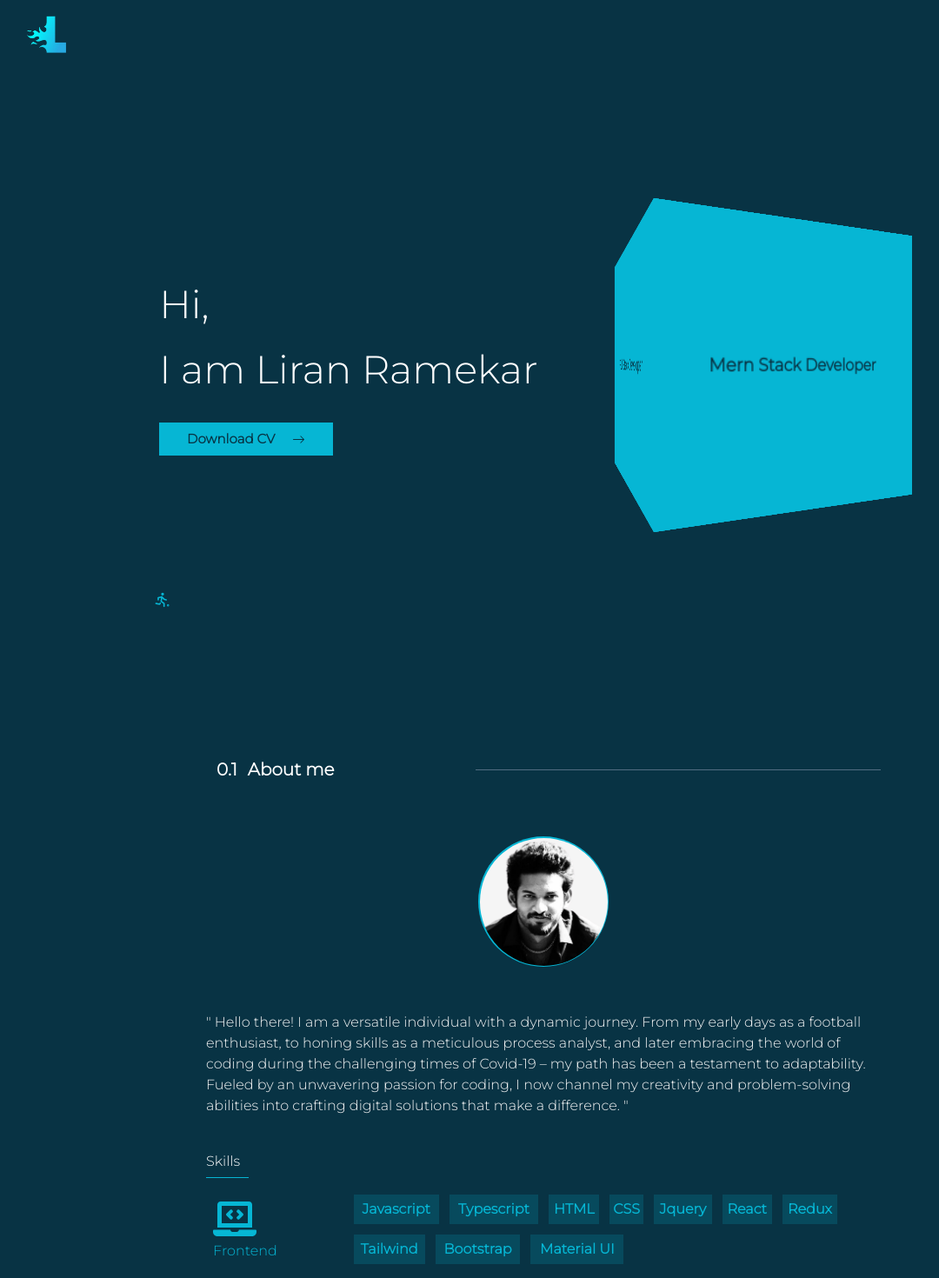
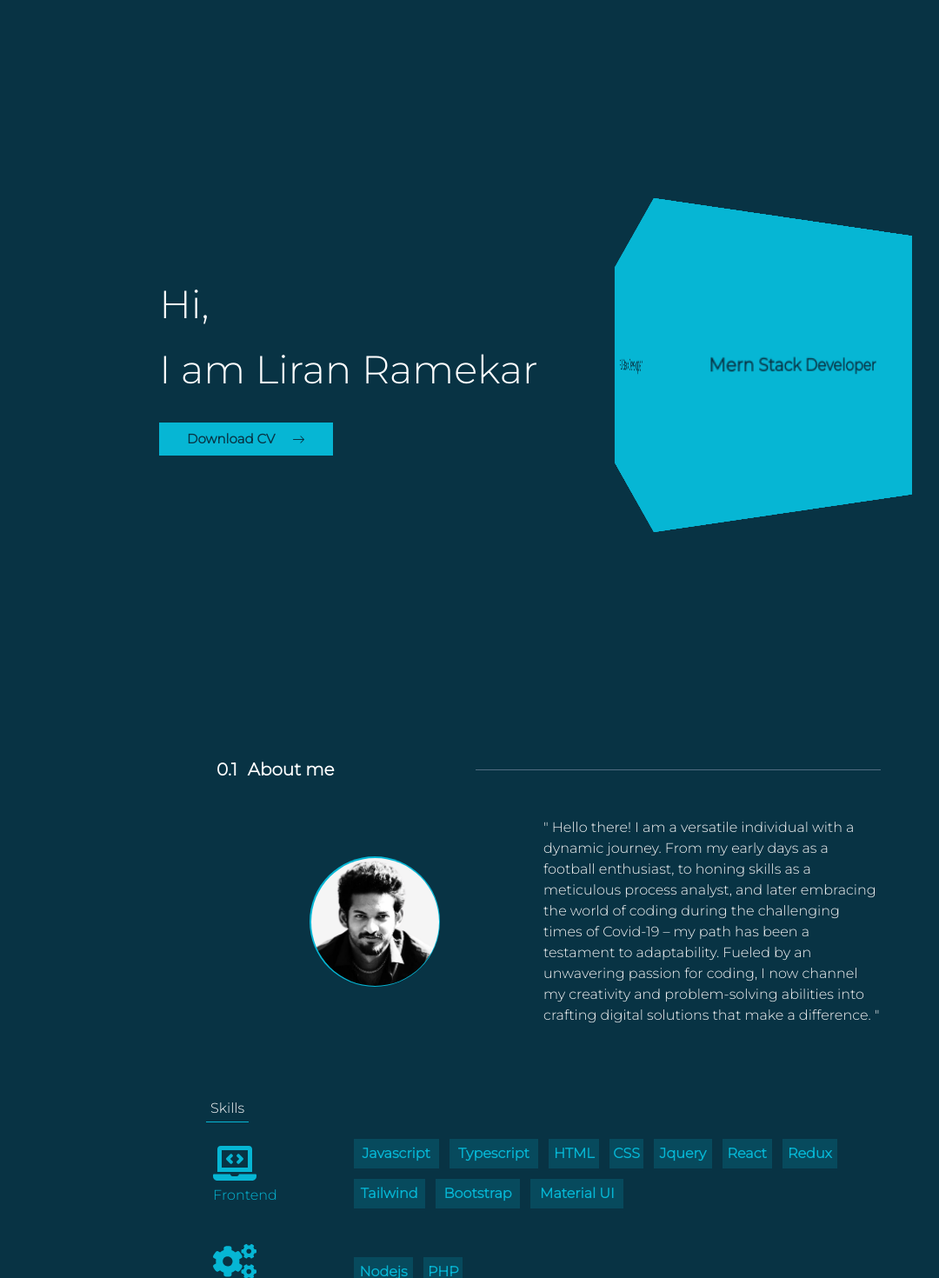
Before and after one commit to lyran10/portfolioLatest, a React (Create React App) app: page / in a window 1280 px wide. Shown: the top 1470 px of the page at 87% size, without its empty margins (15-1095 px from the left). Built offline with nearby package versions, Linux system fonts and the light colour scheme.

Commit message:
portfolio

```diff
--- a/src/components/about/about.tsx
+++ b/src/components/about/about.tsx
@@ -86,15 +86,13 @@ export const About = () => {
   return (
     <section id="about" className={`aboutMe w-full lg:w-[70%] py-10 px-[10px] md:px-[60px] lg:px-[60px] bg-cyan-950 text-white mb-[30px]`}>
          <Header showContent={showContent} showAfter={showAfter} beforeContent={"before:content-['About_me']"} beforeNum={"before:content-['0.1']"} num={"0.1"} content={"About me"}/>
-         <Image opacity={opacity} intersection={intersection}/>
-      <div className=''>
-
+          <div className='w-full flex flex-col md:flex-col lg:flex-row'>
+          <Image opacity={opacity} intersection={intersection}/>
           <Content showContent={showContent}/>
-          <div className='w-[100%] m-auto flex flex-col gap-5 mt-10 mb-10'>
+      </div>
+      <div className='w-[100%] m-auto flex flex-col gap-5 mt-10 mb-10'>
           <Skills showContent={showContent} showAfter={showAfter}/>
           </div>
-
-      </div>
     </section>
   )
 }
--- a/src/components/about/content.tsx
+++ b/src/components/about/content.tsx
@@ -7,7 +7,7 @@ type Props = {
 export const Content = ({showContent} : Props) => {
 
   return (
-    <div className='w-[100%] h-full flex-col mb-10 m-auto text-center md:text-start lg:text-start text-[#f5f5f5] mt-10'>
+    <div className='w-full md:w-full lg:w-[50%] flex-col mb-10 m-auto text-center md:text-start lg:text-start text-[#f5f5f5] mt-10'>
          <span className={`overflow-hidden relative ${showContent ? "before:top-0 before:opacity-1" : "before:top-[100%] invisible before:opacity-0"} before:content-['"_Hello_there!_I_am_a_versatile_individual_with_a_dynamic_journey._From_my_early_days_as_a_football_enthusiast,_to_honing_skills_as_a_meticulous_process_analyst,_and_later_embracing_the_world_of_coding_during_the_challenging_times_of_Covid-19_–_my_path_has_been_a_testament_to_adaptability._Fueled_by_an_unwavering_passion_for_coding,_I_now_channel_my_creativity_and_problem-solving_abilities_into_crafting_digital_solutions_that_make_a_difference._"'] before:relative before:duration-500 before:w-full before:ease-[cubic-bezier(.52,-0.32,.39,1.49)]`}>
            </span>
     </div>
--- a/src/components/about/image.tsx
+++ b/src/components/about/image.tsx
@@ -23,7 +23,7 @@ export const Image = ({intersection,opacity} : Props) => {
   // before:absolute before:duration-300 after:duration-300 before:content-"" before:w-[10%] before:h-[1px] before:bg-[#526D82] before:left-[70%] md:before:left-[50%] lg:before:left-[50%] after:absolute after:content-"" after:right-[70%] md:after:right-[50%] lg:after:right-[50%] after:w-[10%] after:h-[1px] after:bg-[#526D82]
   return (
     // bg-[rgba(6,182,212,.18)]
-    <div className={`imageContainer mt-[50px] flex flex-col overflow-hidden relative justify-center gap-1 items-center p-3 `} >
+    <div className={`imageContainer w-full md:w-full lg:w-[50%] flex flex-col overflow-hidden relative justify-center gap-1 items-center p-3 `} >
       <div className='flex gap-2 justify-center items-center'>
       {/* <div className='triangle'></div> */}
       <a href='https://www.linkedin.com/in/liran-ramekar-398163217/' className={`icon ${intersection > 90 ? "opacity-1 -translate-y-0" : "opacity-0 -translate-y-5"} w-[30px] h-[0px] md:w-[30px] md:h-[30px] lg:w-[30px] lg:h-[30px]  rounded-full duration-500 text-cyan-500 scale-75 flex gap-2 cursor-pointer justify-center items-center  hover:-translate-y-2 hover:scale-100`}><FaLinkedinIn size={20}/></a>
--- a/src/components/about/skills.tsx
+++ b/src/components/about/skills.tsx
@@ -209,7 +209,7 @@ export const Skills = ({showContent,showAfter} : Props) => {
         <div className={`w-full`}>
         {/* <span className=' font-semibold mb-3'>what I've worked with</span> */}
         <div className='flex text-white'>
-        <span className={`relative ${showContent ? "before:top-0 before:opacity-1" : "before:top-[100%] invisible before:opacity-0"} duration-500 before:absolute before:duration-500 before:ease-[cubic-bezier(.52,-0.32,.39,1.49)] before:content-["Skills"] before:text-white before:w-full before:h-full after:absolute after:content-"" after:bg-cyan-500 after:w-full after:h-[1px] after:top-[100%] after:left-0`}><span className='invisible text-[20px]'>Skills</span></span>
+        <span className={`relative ${showContent ? "before:top-0 before:opacity-1" : "before:top-[100%] invisible before:opacity-0"} duration-500 before:absolute before:duration-500 before:ease-[cubic-bezier(.52,-0.32,.39,1.49)] before:content-["Skills"] before:text-white before:flex before:justify-center before:items-center before:w-full before:h-full after:absolute after:content-"" after:bg-cyan-500 after:w-full after:h-[1px] after:top-[100%] after:left-0`}><span className='invisible text-[20px]'>Skills</span></span>
         </div>
         <div className={`flex flex-wrap w-full gap-8 md:gap-5 lg:gap-5 justify-center items-center md:justify-start md:items-start lg:justify-start lg:items-start mt-3`}>
         {/* overflow-hidden hover:before:animate-[wiggle_0.6s_cubic-bezier(.95,.36,.11,.65)_1] hover:after:animate-[wiggle1_0.6s_cubic-bezier(.95,.36,.11,.65)_1] relative hover:before:right-0 before:duration-200 before:content-"" before:absolute before:w-full before:h-full before:right-[100%] before:top-0 after:top-0 hover:after:right-0 after:duration-500 after:content-"" after:absolute after:w-full after:h-full after:right-[100%] */}
@@ -221,7 +221,7 @@ export const Skills = ({showContent,showAfter} : Props) => {
                                 {skill.icon}
                                 <span>{skill.id}</span>
                                 </div>
-                                <BsArrowRight className='m-auto hidden md:flex lg:flex text-center cursor-pointer -translate-x-5 opacity-0 group-hover:opacity-[1] group-hover:translate-x-0 duration-500'/>
+                                <BsArrowRight className='m-auto hidden md:flex lg:flex text-center -translate-x-5 opacity-0 group-hover:opacity-[1] group-hover:translate-x-0 duration-500'/>
                                 </div>
                             <div className='w-full md:w-[70%] lg:w-[80%] flex justify-start items-start flex-wrap gap-3'>
                                 {
--- a/src/components/home/home.tsx
+++ b/src/components/home/home.tsx
@@ -23,8 +23,7 @@ export const Home= () => {
 
   return (
     <div id="home" className={`h-screen w-full lg:w-[70%] bg-cyan-950 mb-[30px]`}>
-      <div className=' bg-cyan-950 flex flex-col relative
-       justify-center items-center gap-[50px] lg:gap-0 lg:flex-row h-[85%] translate-y-[80px] text-[50px]' onMouseMove={handleMouseMove} >
+      <div className=' bg-cyan-950 flex flex-col relative justify-center items-center gap-[50px] lg:gap-0 lg:flex-row h-[85%] translate-y-[80px] text-[50px]' onMouseMove={handleMouseMove} >
         <div className='w-full lg:w-[50%] text-white flex flex-col gap-5 justify-center duration-500 items-center'>
           <div className='flex lg:justify-start lg:items-start md:justify-center md:items-center justify-center items-center gap-0 flex-col'>
           <span className={`relative ${showContent ? "before:top-0 before:opacity-1" : "before:top-[100%] invisible before:opacity-0"} duration-500 before:absolute before:duration-500 before:ease-[cubic-bezier(.52,-0.32,.39,1.49)] before:content-["Hi,"] before:text-white before:w-full before:h-full before:text-[35px] md:before:text-[45px] lg:before:text-[45px]`}><span className='invisible text-[35px] md:text-[45px] lg:text-[45px]'>Hi,</span></span>
@@ -39,9 +38,6 @@ export const Home= () => {
           <Cube/>
         </div>
       </div>
-      <div className='absolute text-cyan-500 text-[20px]'>
-        <TbPlayFootball/>
-      </div>
     </div>
   )
 }
--- a/src/components/navbar/nav.tsx
+++ b/src/components/navbar/nav.tsx
@@ -1,4 +1,4 @@
-import React,{useState} from 'react'
+import React,{useState,useEffect} from 'react'
 import { Button } from './button'
 import { Sidebar } from './sidebar';
 import { ContextState } from '../../context/context'
@@ -9,6 +9,7 @@ import symbol from "./symbol.png"
 export const Nav = () => {
   const {showItems,setShowItems,arrow,setArrow} = ContextState() as Context;
   const [sideNav,setSideNav] = useState<string>("-translate-x-[2000px]")
+  const [showNav,setShowNav] = useState<string>("translate-y-0")
 const list = [
   {
   id : "Home",
@@ -42,6 +43,31 @@ const list = [
 },
 ,]
 
+const [prev, setPrev] = useState<number>(0);
+
+// Function to handle scroll event
+const handleScroll = () => {
+  if (window.scrollY < prev) {
+      console.log("up")
+      setShowNav("translate-y-0")
+  }
+  else {
+      console.log("down")
+      setShowNav("-translate-y-[100px]")
+  }
+  setPrev(window.scrollY)
+};
+
+useEffect(() => {
+  // Attach the scroll event listener when the component mounts
+  window.addEventListener('scroll', handleScroll);
+
+  // Clean up the event listener when the component unmounts
+  return () => {
+    window.removeEventListener('scroll', handleScroll);
+  };
+}, [prev]);
+
 const handleNav = () => {
   if(arrow.arrow1 === "-translate-y-2"){
     setArrow({arrow1 : "-rotate-[33deg] -translate-y-2",arrow2 : "rotate-[90deg] translate-x-[14px] w-[36px]",arrow3 : "rotate-[33deg] translate-y-2"})
@@ -63,7 +89,7 @@ const handleSideNav = () => {
 }
 // ${arrow.arrow1 === "-rotate-[33deg] -translate-y-2" ? "bg-cyan-950":"bg-transparent"}
   return (
-    <nav style={{fontFamily :"Montserrat"}} className={`h-[80px] top-0 w-full fixed z-[2000] flex justify-between duration-500 items-center bg-cyan-950`}>
+    <nav style={{fontFamily :"Montserrat"}} className={`h-[80px] ${showNav} top-0 w-full fixed z-[2000] flex justify-between duration-500 items-center bg-cyan-950`}>
       <div className='text-cyan-500 ml-10 text-[20px] w-[60px] h-[60px] flex justify-center items-center rounded-full'>
         <img className='w-[60px] h-[60px] rounded-full' src={symbol} alt="" />
       </div>
--- a/src/components/projects/projects.tsx
+++ b/src/components/projects/projects.tsx
@@ -88,7 +88,7 @@ export const Projects = () => {
                   </div>
 
                 </div>
-                <div className='w-[100%] md:w-[50%] lg:w-[50%] duration-500 hover:scale-150 px-2 overflow-hidden h-full flex justify-center items-center bg-center bg-cover bg-no-repeat'>
+                <div className='w-[100%] md:w-[50%] lg:w-[50%] duration-500 h-full flex justify-center items-center bg-center bg-cover bg-no-repeat'>
                   <img className={`duration-500 ease-[cubic-bezier(.52,-0.32,.39,1.49)] ${showContent ? "translate-y-0" : "translate-y-[250px] h-full"}`} src={pro.image} alt="" />
                 </div>
               </div>
--- a/src/components/symbol/symbol.tsx
+++ b/src/components/symbol/symbol.tsx
@@ -13,7 +13,6 @@ export const Symbol = () => {
             const totalHeight = document.documentElement.scrollHeight - window.innerHeight;
             const scrollPosition = window.scrollY;
             const scale = (scrollPosition / totalHeight) * 100;
-            console.log(Math.min(100, Math.max(1, scale)))
             if(Math.round(Math.min(100, Math.max(1, scale))) > 60){
                 document.documentElement.style.setProperty('--symbol', `${Math.round(Math.min(100, Math.max(1, scale)))}`);
             }
```
